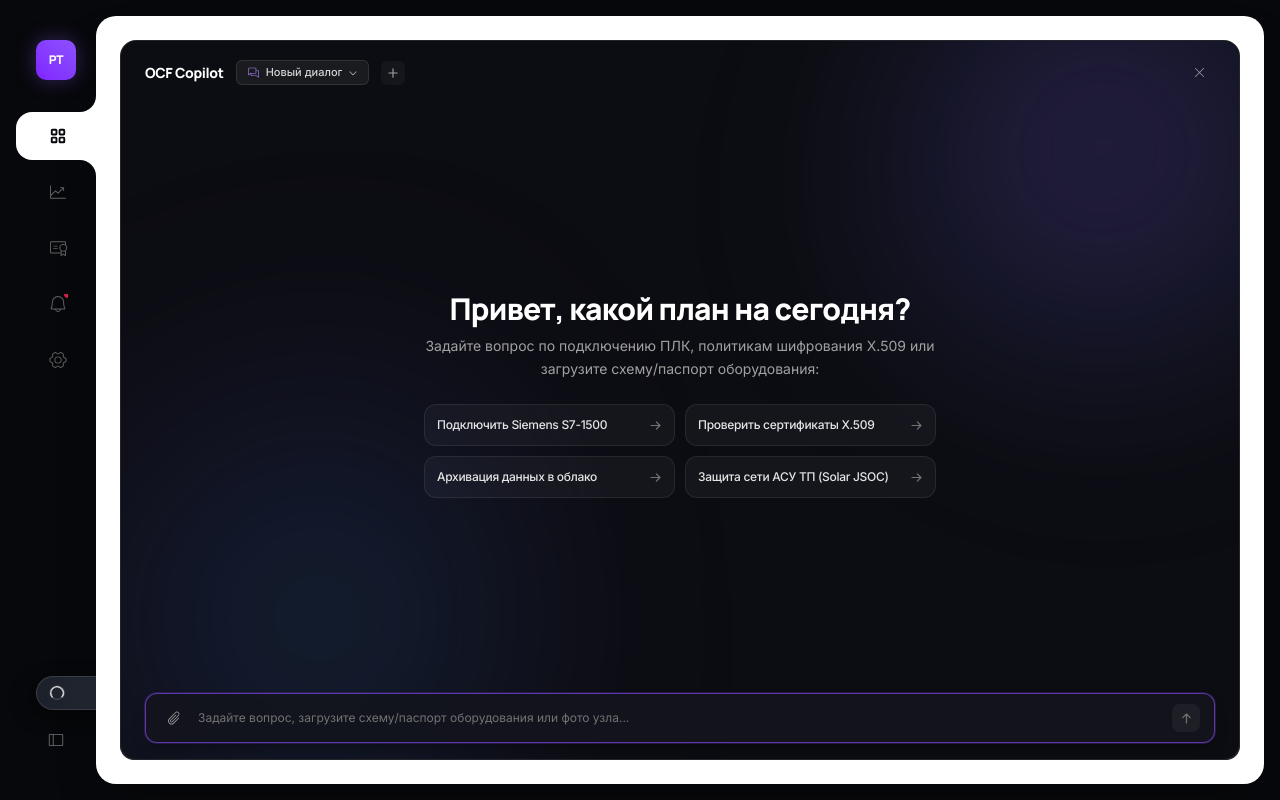
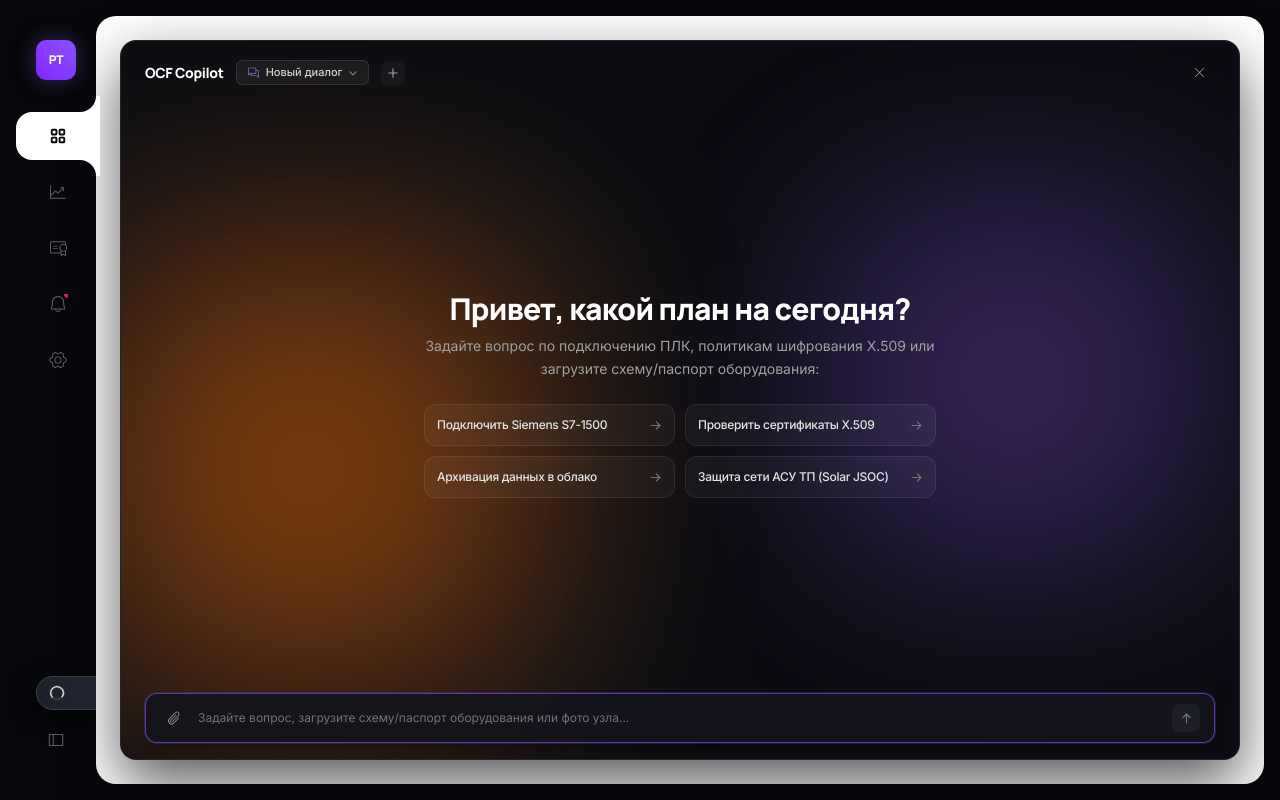
Before and after one commit to adamprogety-hub/ocf_hub_1, a Next.js app: page / in a window 1280 px wide. Both pictures are taken after a click on the element 680 px from the left and 732 px from the top of the page. Built offline with nearby package versions, Linux system fonts and the light colour scheme.

Commit message:
feat(copilot): add smooth aesthetic opening animation and orbiting violet/orange pulsing circles

```diff
--- a/src/app/globals.css
+++ b/src/app/globals.css
@@ -209,49 +209,62 @@
 }
 
 /* ========================================================================= */
-/* Living Organic Amorphous Background Textures                              */
+/* Living Organic Orbital Background Circles (Violet & Radiant Orange)       */
+/* Smooth Circular Orbit + Gentle Organic Pulsing                            */
 /* ========================================================================= */
 
-@keyframes morphBlob1 {
+@keyframes orbitPulseViolet {
   0% {
-    transform: translate3d(0, 0, 0) rotate(0deg) scale(1);
-    border-radius: 42% 58% 70% 30% / 45% 45% 55% 55%;
+    transform: translate3d(0px, -80px, 0) scale(1);
+    opacity: 0.45;
   }
-  33% {
-    transform: translate3d(60px, -35px, 0) rotate(120deg) scale(1.14);
-    border-radius: 70% 30% 46% 54% / 30% 29% 71% 70%;
+  25% {
+    transform: translate3d(90px, 0px, 0) scale(1.14);
+    opacity: 0.62;
   }
-  66% {
-    transform: translate3d(-40px, 30px, 0) rotate(240deg) scale(0.94);
-    border-radius: 30% 70% 70% 30% / 50% 60% 40% 50%;
+  50% {
+    transform: translate3d(0px, 80px, 0) scale(0.92);
+    opacity: 0.40;
+  }
+  75% {
+    transform: translate3d(-90px, 0px, 0) scale(1.10);
+    opacity: 0.58;
   }
   100% {
-    transform: translate3d(0, 0, 0) rotate(360deg) scale(1);
-    border-radius: 42% 58% 70% 30% / 45% 45% 55% 55%;
+    transform: translate3d(0px, -80px, 0) scale(1);
+    opacity: 0.45;
   }
 }
 
-@keyframes morphBlob2 {
+@keyframes orbitPulseOrange {
   0% {
-    transform: translate3d(0, 0, 0) rotate(360deg) scale(1.06);
-    border-radius: 60% 40% 30% 70% / 60% 30% 70% 40%;
+    transform: translate3d(0px, 75px, 0) scale(0.95);
+    opacity: 0.42;
+  }
+  25% {
+    transform: translate3d(-85px, 0px, 0) scale(1.12);
+    opacity: 0.60;
   }
   50% {
-    transform: translate3d(-50px, -30px, 0) rotate(180deg) scale(0.92);
-    border-radius: 30% 60% 70% 40% / 50% 60% 30% 60%;
+    transform: translate3d(0px, -75px, 0) scale(1.18);
+    opacity: 0.66;
+  }
+  75% {
+    transform: translate3d(85px, 0px, 0) scale(0.98);
+    opacity: 0.46;
   }
   100% {
-    transform: translate3d(0, 0, 0) rotate(0deg) scale(1.06);
-    border-radius: 60% 40% 30% 70% / 60% 30% 70% 40%;
+    transform: translate3d(0px, 75px, 0) scale(0.95);
+    opacity: 0.42;
   }
 }
 
-.animate-blob-1 {
-  animation: morphBlob1 22s cubic-bezier(0.45, 0.05, 0.55, 0.95) infinite;
-  will-change: transform, border-radius;
+.animate-orbit-violet {
+  animation: orbitPulseViolet 18s ease-in-out infinite;
+  will-change: transform, opacity;
 }
 
-.animate-blob-2 {
-  animation: morphBlob2 26s cubic-bezier(0.45, 0.05, 0.55, 0.95) infinite;
-  will-change: transform, border-radius;
+.animate-orbit-orange {
+  animation: orbitPulseOrange 22s ease-in-out infinite;
+  will-change: transform, opacity;
 }
--- a/src/components/IndustrialCopilotBanner.tsx
+++ b/src/components/IndustrialCopilotBanner.tsx
@@ -469,10 +469,16 @@ export const IndustrialCopilotBanner: React.FC<IndustrialCopilotBannerProps> = (
       {/* ========================================================================= */}
       {/* 1. COLLAPSED DOCKED BAR (At the bottom of the page)                        */}
       {/* ========================================================================= */}
-      <div className="relative z-10 shrink-0 mt-3 select-none">
+      <div
+        className={`relative z-10 shrink-0 mt-3 select-none transition-all duration-300 ease-[cubic-bezier(0.16,1,0.3,1)] ${
+          isExpanded
+            ? 'opacity-0 scale-[0.98] pointer-events-none'
+            : 'opacity-100 scale-100 pointer-events-auto'
+        }`}
+      >
         <div
           onClick={() => setIsExpanded(true)}
-          className="group h-[56px] rounded-[14px] bg-[#0c0d12] hover:bg-[#11131c] border border-white/10 hover:border-violet-500/40 transition-all duration-200 px-3.5 sm:px-4 flex items-center justify-between gap-3 cursor-pointer"
+          className="group h-[56px] rounded-[14px] bg-[#0c0d12] hover:bg-[#11131c] border border-white/10 hover:border-violet-500/40 transition-all duration-200 px-3.5 sm:px-4 flex items-center justify-between gap-3 cursor-pointer shadow-sm"
         >
           {/* Left: Clean Greeting Input Trigger (No avatars or logos) */}
           <div className="flex items-center gap-3 min-w-0 flex-1">
@@ -499,10 +505,9 @@ export const IndustrialCopilotBanner: React.FC<IndustrialCopilotBannerProps> = (
       </div>
 
       {/* ========================================================================= */}
-      {/* 2. EXPANDED DIALOG (Opens upwards with EQUAL OFFSETS from outer canvas)   */}
+      {/* 2. EXPANDED DIALOG (Opens upwards with smooth aesthetic cubic-bezier)      */}
       {/*    Continuous living background with pure CSS mask-image fade!            */}
       {/* ========================================================================= */}
-      {isExpanded && (
       <div
         onDragOver={(e) => {
           e.preventDefault();
@@ -514,27 +519,31 @@ export const IndustrialCopilotBanner: React.FC<IndustrialCopilotBannerProps> = (
           setIsDragging(false);
           handleFileUpload(e.dataTransfer.files);
         }}
-          className={`absolute inset-0 z-40 bg-[#0c0d12] text-white rounded-[16px] border ${
+        className={`absolute inset-0 z-40 bg-[#0c0d12] text-white rounded-[16px] border flex flex-col justify-between overflow-hidden select-none transition-all duration-400 ease-[cubic-bezier(0.16,1,0.3,1)] ${
           isDragging ? 'border-violet-500 ring-2 ring-violet-500/40' : 'border-white/10'
-          } flex flex-col justify-between overflow-hidden animate-in fade-in slide-in-from-bottom-8 duration-240 ease-[cubic-bezier(0.16,1,0.3,1)] select-none`}
+        } ${
+          isExpanded
+            ? 'opacity-100 translate-y-0 scale-100 pointer-events-auto shadow-[0_24px_60px_rgba(0,0,0,0.65)]'
+            : 'opacity-0 translate-y-8 scale-[0.97] pointer-events-none'
+        }`}
       >
-          {/* Two Living, Flowing Amorphous Fluid Textures (Zero cut-off rectangles!) */}
+        {/* Living Orbital Blurred Background Circles (Violet & Radiant Orange) */}
         <div className="absolute inset-0 overflow-hidden pointer-events-none rounded-[16px] z-0">
-            {/* Amorphous Blob 1: Deep Violet & Indigo Aurora */}
+          {/* Orbital Circle 1: Deep Violet Aurora (Orbits in circle & gently pulses) */}
           <div
-              className="animate-blob-1 absolute -top-20 -right-20 w-[460px] h-[460px] filter blur-[75px] opacity-30 pointer-events-none"
+            className="animate-orbit-violet absolute top-0 -right-8 w-[520px] h-[520px] filter blur-[80px] pointer-events-none"
             style={{
               background:
-                  'radial-gradient(circle at 45% 45%, rgba(139, 92, 246, 0.75) 0%, rgba(99, 102, 241, 0.45) 45%, rgba(67, 56, 202, 0.1) 75%, transparent 100%)',
+                'radial-gradient(circle at 50% 50%, rgba(168, 85, 247, 0.85) 0%, rgba(139, 92, 246, 0.55) 45%, rgba(99, 102, 241, 0.18) 75%, transparent 100%)',
             }}
           />
 
-            {/* Amorphous Blob 2: Cyan & Electric Blue Nebula */}
+          {/* Orbital Circle 2: Warm Radiant Orange (Orbits in circle & gently pulses) */}
           <div
-              className="animate-blob-2 absolute -bottom-24 -left-20 w-[500px] h-[500px] filter blur-[85px] opacity-25 pointer-events-none"
+            className="animate-orbit-orange absolute bottom-0 -left-6 w-[500px] h-[500px] filter blur-[80px] pointer-events-none"
             style={{
               background:
-                  'radial-gradient(circle at 55% 55%, rgba(56, 189, 248, 0.6) 0%, rgba(79, 70, 229, 0.38) 45%, rgba(124, 58, 237, 0.1) 75%, transparent 100%)',
+                'radial-gradient(circle at 50% 50%, rgba(255, 120, 0, 0.85) 0%, rgba(249, 115, 22, 0.55) 45%, rgba(251, 146, 60, 0.18) 75%, transparent 100%)',
             }}
           />
         </div>
@@ -875,7 +884,6 @@ export const IndustrialCopilotBanner: React.FC<IndustrialCopilotBannerProps> = (
             </form>
           </div>
         </div>
-      )}
     </>
   );
 };
```
Lines whose indentation alone changed are shown as unchanged.
